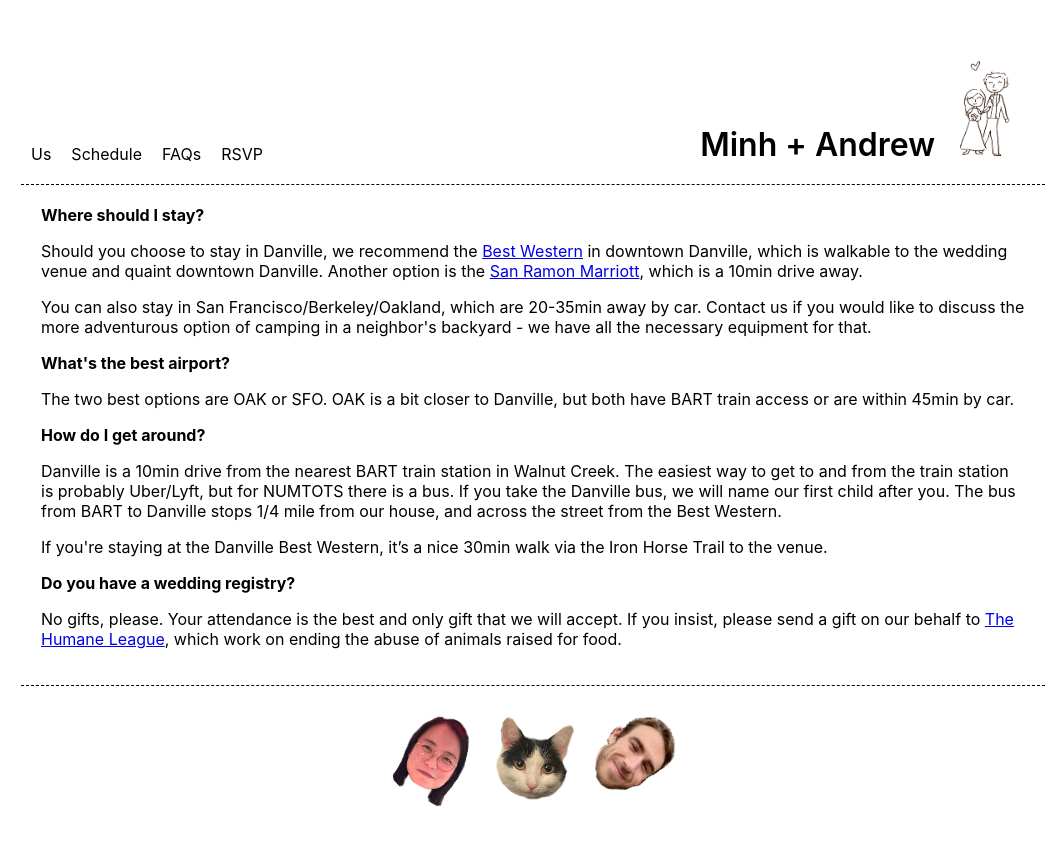
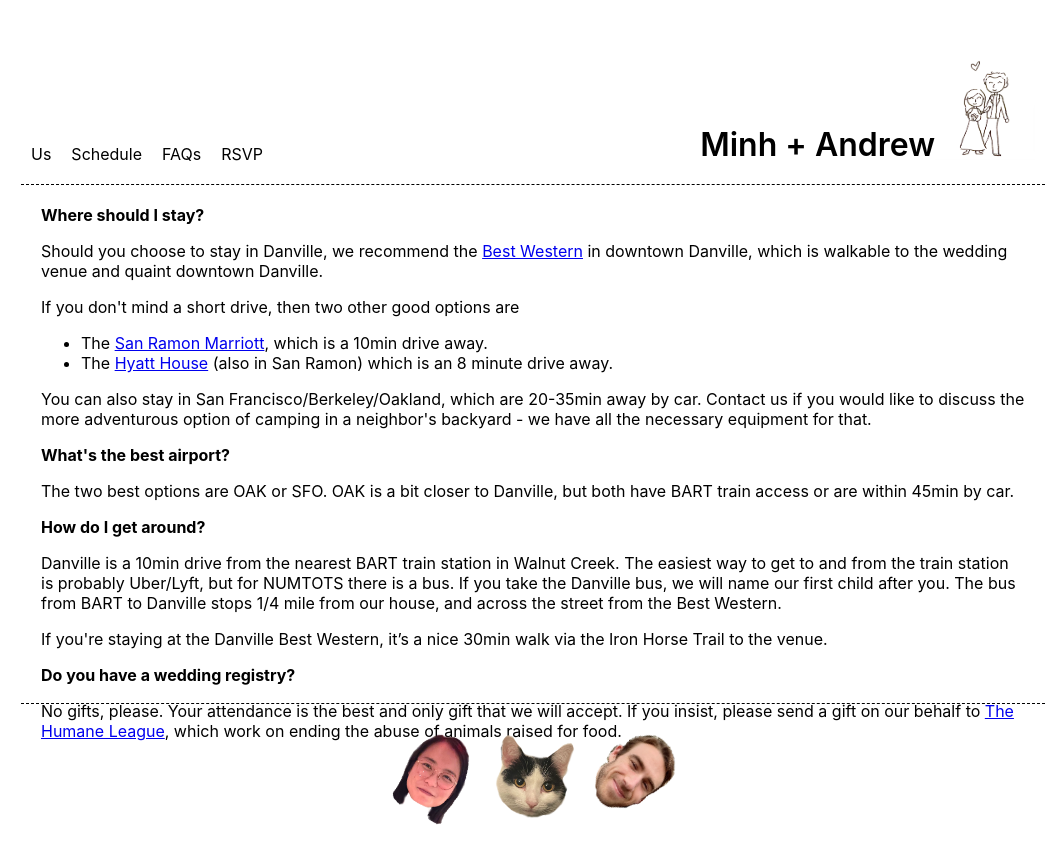
Before and after one commit to anotherminh/minhdrew, a React (Create React App) app: page /faqs in a window 1280 px wide. Shown: the whole page, without its empty margins (107-1162 px from the left). Built offline with nearby package versions, Linux system fonts and the light colour scheme.

Commit message:
Add another hotel option

```diff
--- a/src/components/FAQs.js
+++ b/src/components/FAQs.js
@@ -19,11 +19,26 @@ export const FAQs = () => {
             Should you choose to stay in Danville, we recommend the{" "}
             <a href="https://www.danvillesycamoreinn.com/en">Best Western</a> in
             downtown Danville, which is walkable to the wedding venue and quaint
-            downtown Danville. Another option is the{" "}
-            <a href="https://www.marriott.com/en-us/hotels/oaksr-san-ramon-marriott/overview/">
-              San Ramon Marriott
-            </a>
-            , which is a 10min drive away.
+            downtown Danville.
+          </p>
+          <p>
+            If you don't mind a short drive, then two other good options are
+            <ul>
+              <li>
+                The{" "}
+                <a href="https://www.marriott.com/en-us/hotels/oaksr-san-ramon-marriott/overview/">
+                  San Ramon Marriott
+                </a>
+                , which is a 10min drive away.
+              </li>
+              <li>
+                The{" "}
+                <a href="https://www.hyatt.com/en-US/hotel/california/hyatt-house-san-ramon/oakxs">
+                  Hyatt House
+                </a>{" "}
+                (also in San Ramon) which is an 8 minute drive away.
+              </li>
+            </ul>
           </p>
           <p>
             You can also stay in San Francisco/Berkeley/Oakland, which are
```
